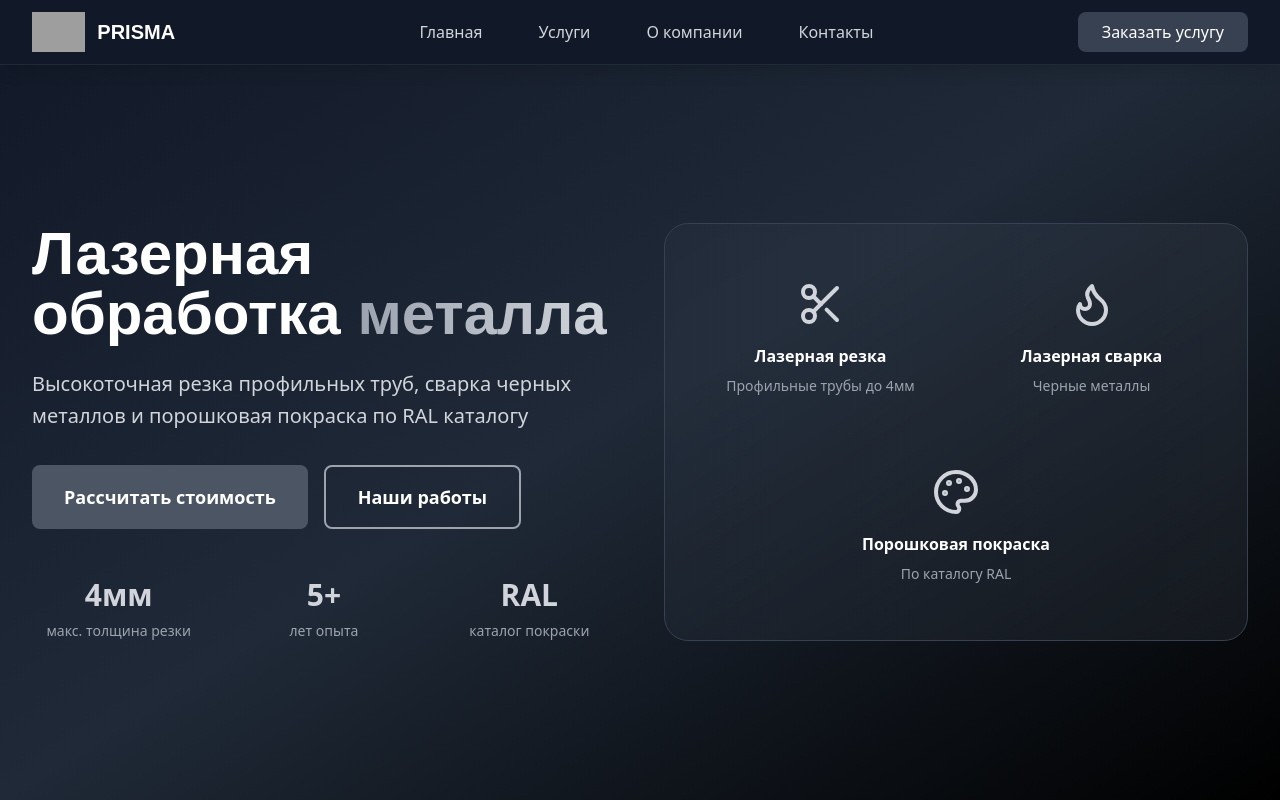
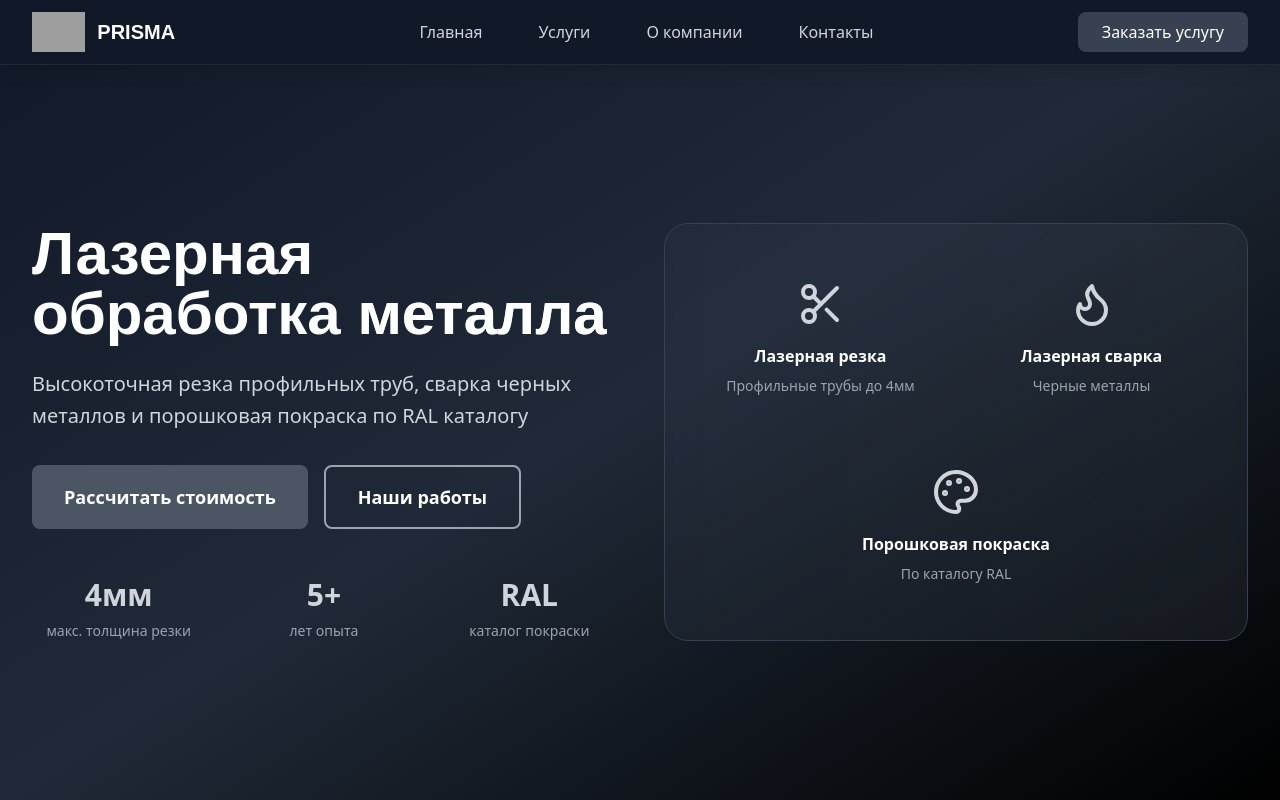
Before and after one commit to pr-poehali-dev/laser-welding-website, a React (Vite) app: page / in a window 1280 px wide. Shown: the top 800 px of the page. Built offline with nearby package versions, Linux system fonts and the light colour scheme; grey boxes are pictures that could not be loaded.

Commit message:
Обновление 1 компонентов

```diff
--- a/src/components/Hero.tsx
+++ b/src/components/Hero.tsx
@@ -11,7 +11,7 @@ const Hero = () => {
           <div>
             <h1 className="font-montserrat font-bold text-5xl lg:text-6xl mb-6 leading-tight text-[#ffffff]">
               Лазерная обработка{" "}
-              <span className="bg-gradient-to-r from-gray-400 to-gray-300 bg-clip-text text-transparent">
+              <span className="bg-gradient-to-r from-gray-400 to-gray-300 bg-clip-text text-[#ffffff]">
                 металла
               </span>
             </h1>
```
